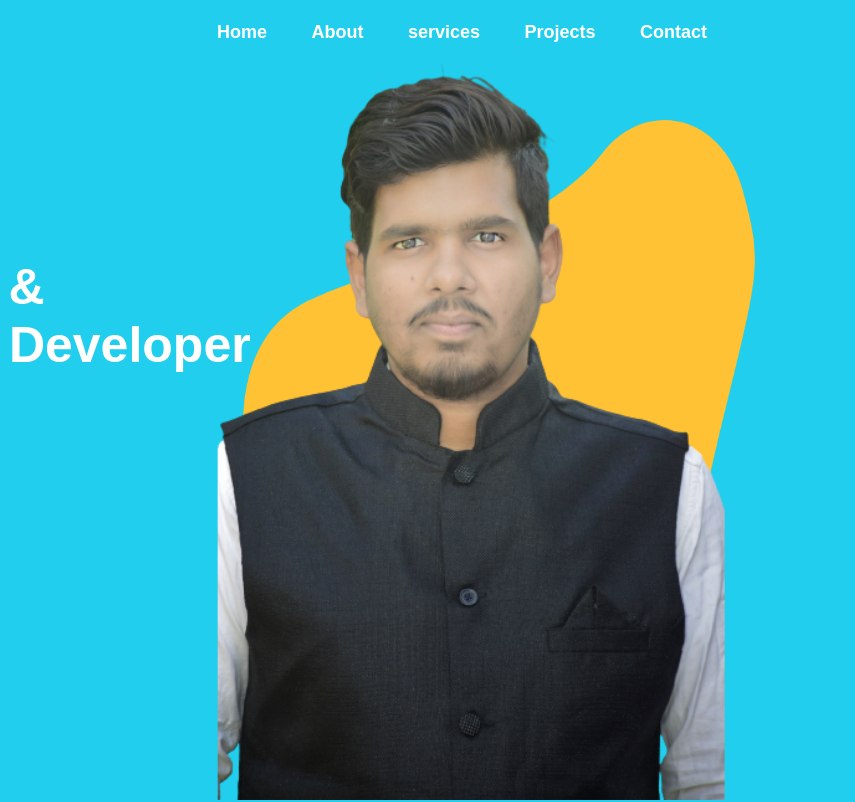
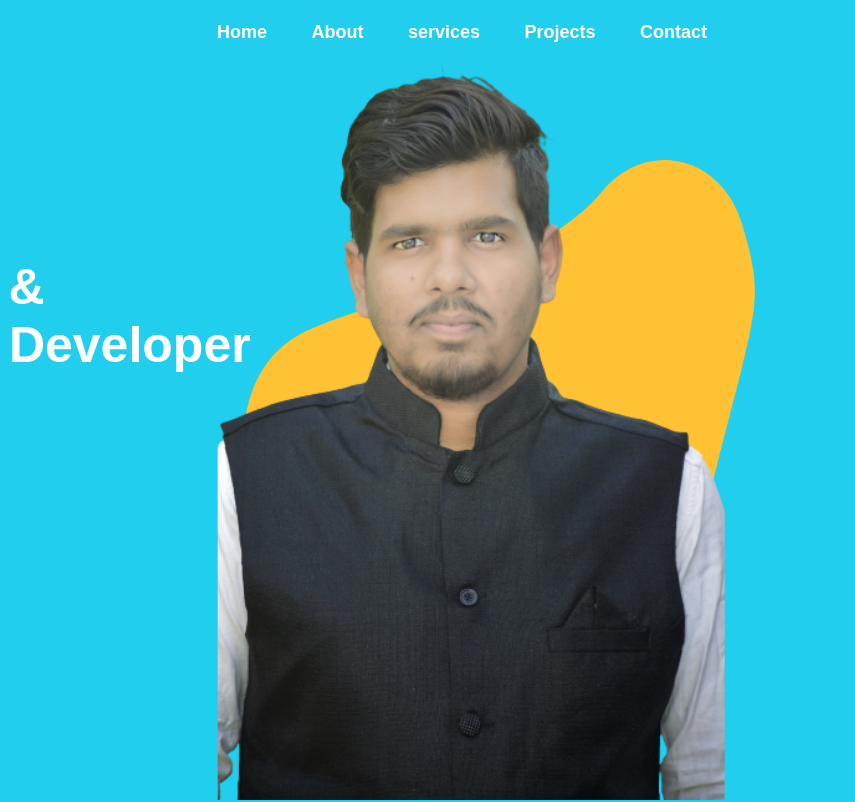
Before and after one commit to rohit4622/rohit4622.github.io, a plain HTML site: page index.html in a window 1280 px wide. Shown: the top 802 px of the page, 425-1280 px from the left. Drawn offline with Linux system fonts and the light colour scheme.

Commit message:
Update Style.css

```diff
--- a/images/Style.css
+++ b/images/Style.css
@@ -86,7 +86,7 @@ nav ul li  a:hover::after{
 
 .shape{
     width: 40%;
-    height: 85%;
+    height: 80%;
     position: absolute;
     bottom: 0;
     right: 100px;
```
